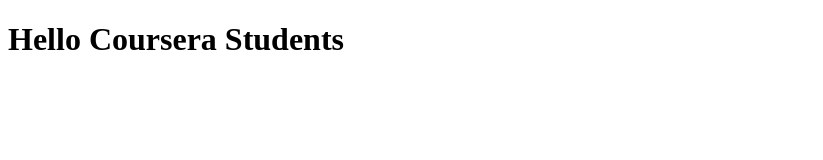
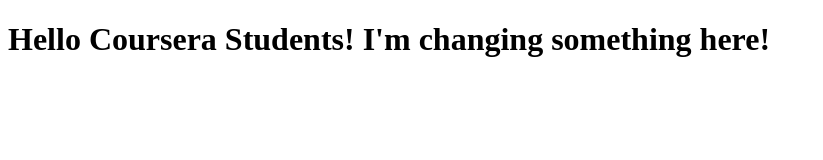
Before and after one commit to KidTrainee/coursera-test, a plain HTML site: page index.html in a window 1280 px wide. Shown: the whole page, without its empty margins (0-823 px from the left). Drawn offline with Linux system fonts and the light colour scheme.

Commit message:
Netxt version of web file.

```diff
--- a/index.html
+++ b/index.html
@@ -5,6 +5,6 @@
     <title>Hello Coursera</title>
   </head>
   <body>
-    <h1>Hello Coursera Students</h1>
+    <h1>Hello Coursera Students! I'm changing something here!</h1>
   </body>
 </html>
```
